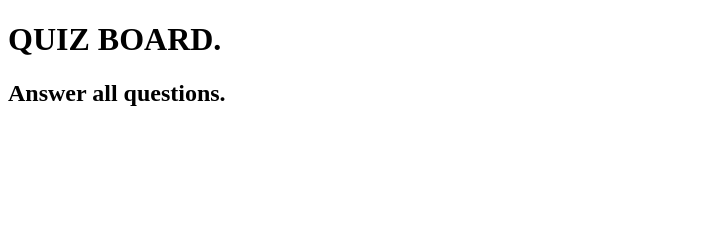
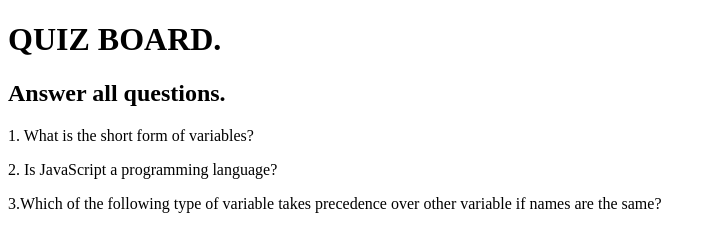
Before and after one commit to HILLARY-oti/Quiz-board, a plain HTML site: page index.html in a window 1280 px wide. Shown: the whole page, without its empty margins (0-716 px from the left). Drawn offline with Linux system fonts and the light colour scheme.

Commit message:
add  paragraph block elements

```diff
--- a/index.html
+++ b/index.html
@@ -6,6 +6,11 @@
     <body>
         <h1>QUIZ BOARD.</h1>
         <h2>Answer all questions.</h2>
+        <p>1. What is the short form of variables?</p>
+        <p>2. Is JavaScript a programming language?</p>
+        <p>3.Which of the following type of variable takes precedence over other variable if names are the same?</p>
+
+        </p>
 
     </body>
 </html>
```
